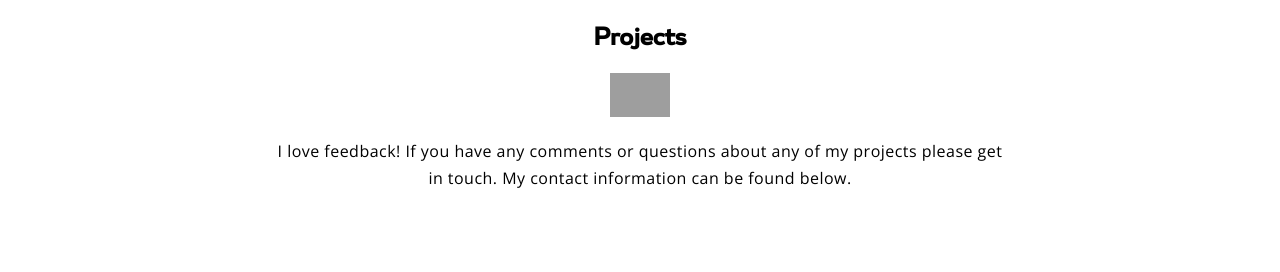
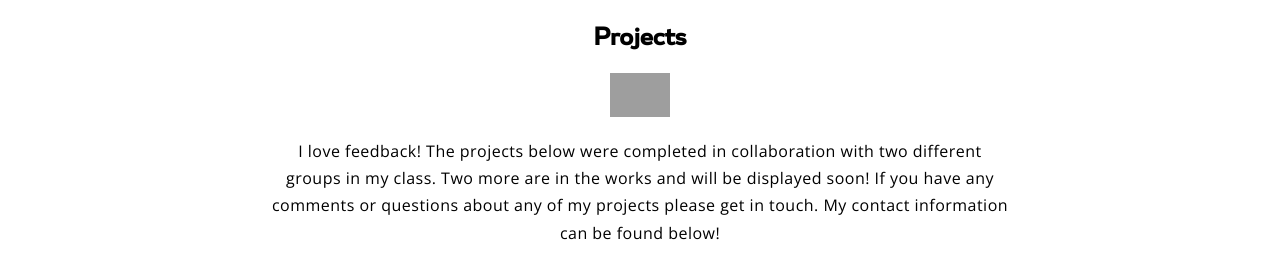
Before and after one commit to isaacfo/portfolio, a plain HTML site: page index.html in a window 1280 px wide. Shown: the part 1160-1432 px from the top of the page. Drawn offline with nearby package versions, Linux system fonts and the light colour scheme; grey boxes are pictures that could not be loaded.

Commit message:
added megaman code and changed portfolio section a tad

```diff
--- a/index.html
+++ b/index.html
@@ -106,7 +106,7 @@
 						</div> -->
 					<h2>Projects</h2>
 					<div class="compu-pic"><img src="https://img.icons8.com/office/40/000000/workstation.png"></div>
-				<p>I love feedback! If you have any comments or questions about any of my projects please get in touch. My contact information can be found below.</p>
+				<p>I love feedback! The projects below were completed in collaboration with two different groups in my class. Two more are in the works and will be displayed soon! If you have any comments or questions about any of my projects please get in touch. My contact information can be found below!</p>
 			</div>
 
 			<!-- Portfolio squares -->
@@ -148,25 +148,18 @@
 				<script async src="https://static.codepen.io/assets/embed/ei.js"></script>
 			</div> -->
 
-			<!-- Huddle UP
-			<div class="project three">
-				<img src="img/huddle.png">
-				<div class="overlay">
-					<h3>HuddleUp</h3>
-					<p>Technologies used: <br>HTML, CSS, JavaScript, jQuery, Node.js, Express, Handlebars, PostgreSQL</p>
-					<br>
-					<a href="https://github.com/juliemdyer/Huddle-Up" target="_blank"><button>Git Hub</button></a>
-					<a href="http://letshuddleup.net" target = "_blank"><button>Live Site</button></a>
-					<button class="code-button">Show Code</button>
+
+
+					<!-- <button class="code-button">Show Code</button>
 				</div>
 			</div>
-			<div class="code three-code">
+			<!-- <div class="code three-code">
 				<button type="button" class="hide-button">Hide Code</button>
 					<p data-height="510" data-theme-id="28433" data-slug-hash="aWvqKW" data-default-tab="js,result" data-user="juliemdyer" data-embed-version="2" data-pen-title="Huddle-Up" class="codepen">See the Pen <a href="http://codepen.io/juliemdyer/pen/aWvqKW/">Huddle-Up</a> by Julie Dyer (<a href="http://codepen.io/juliemdyer">@juliemdyer</a>) on <a href="http://codepen.io">CodePen</a>.</p>
-			</div> -->
+			</div>  -->
 
 
-			<!-- Blackjack
+			 <!-- Blackjack
 			<div class="project four">
 				<img src="img/blackjack.png">
 				<div class="overlay">
@@ -181,9 +174,9 @@
 			<div class="code four-code">
 				<button type="button" class="hide-button">Hide Code</button>
 				<p data-height="510" data-theme-id="28433" data-slug-hash="jBaGPW" data-default-tab="js,result" data-user="juliemdyer" data-embed-version="2" data-pen-title="Blackjack" class="codepen">See the Pen <a href="http://codepen.io/juliemdyer/pen/jBaGPW/">Blackjack</a> by Julie Dyer (<a href="http://codepen.io/juliemdyer">@juliemdyer</a>) on <a href="http://codepen.io">CodePen</a>.</p>
-			</div> -->
+			</div>
 
-			<div class="clearfix"></div>
+			<div class="clearfix"></div> -->
 
 		</div>
 	</div>
```
Also changed, not shown: 1 other file.
